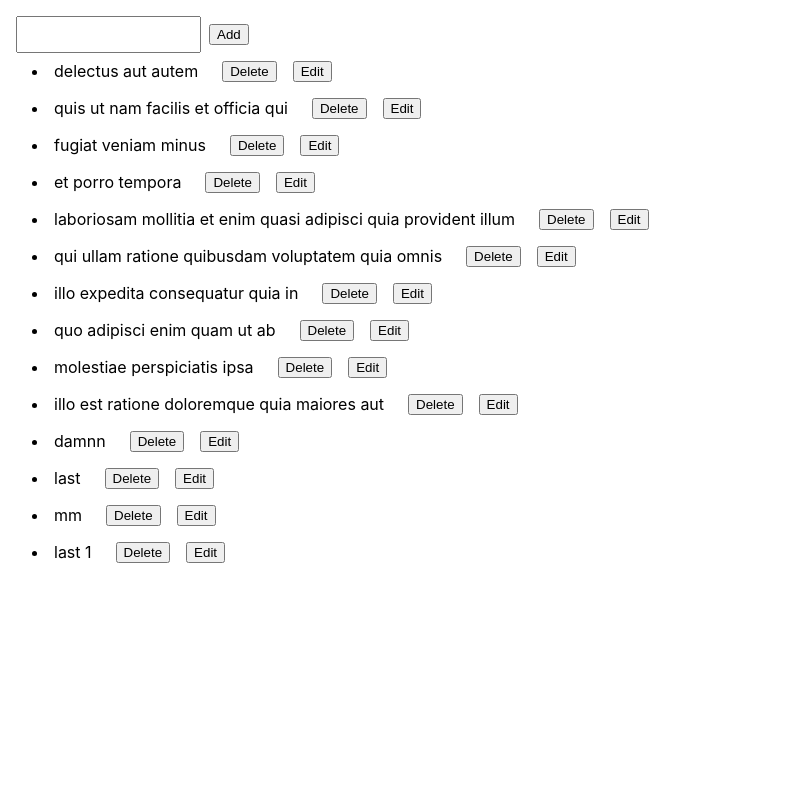
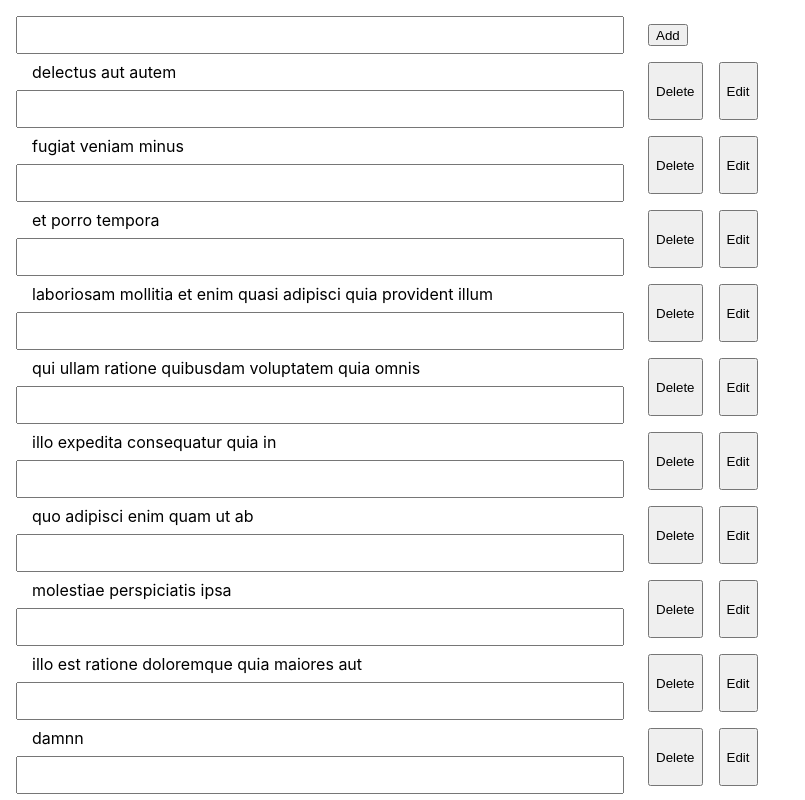
Before and after one commit to arun0808rana/redux-toolkit-query-tut, a React (Create React App) app: page / in a window 1280 px wide. Shown: the top 800 px of the page, without its empty margins (0-805 px from the left). Built offline with nearby package versions, Linux system fonts and the light colour scheme; data requests are answered from the project's data file.

Commit message:
wip: editing, add: deletion

```diff
--- a/data/db.json
+++ b/data/db.json
@@ -3,11 +3,6 @@
     {
       "id": 1,
       "title": "delectus aut autem",
-      "completed": false
-    },
-    {
-      "id": 2,
-      "title": "quis ut nam facilis et officia qui",
       "completed": false
     },
     {
@@ -69,6 +64,11 @@
       "id": "d5109ce3-4ef2-4211-90a2-bc4ef08b6915",
       "title": "last 1",
       "completed": false
+    },
+    {
+      "id": "08a81a0b-6614-4b91-98a9-64beff88e4b4",
+      "title": "dada",
+      "completed": false
     }
   ]
 }
--- a/src/App.css
+++ b/src/App.css
@@ -9,12 +9,21 @@
 
 .todo-container li {
   margin: 0.5rem 1rem;
+  display: block;
 }
 
 button{
   margin: 0.5rem;
+  display: block;
 }
 
 .flex{
   display: flex;
 }
+
+input{
+  height: 32px;
+  width: 600px;
+  margin-right: 16px;
+  display: block;
+}
--- a/src/features/api/apiSlice.js
+++ b/src/features/api/apiSlice.js
@@ -3,13 +3,13 @@ import { createApi, fetchBaseQuery } from '@reduxjs/toolkit/query/react';
 export const apiSlice = createApi({
     reducerPath: 'api',
     baseQuery: fetchBaseQuery({ baseUrl: 'http://localhost:8081' }),
-    tagTypes:['Todos'],
+    tagTypes: ['Todos'],
     endpoints: (builder) => {
         return {
             // builder.query means we are just querying the db, since the default GET method
             getTodos: builder.query({
                 query: () => '/todos',
-                providesTags:['Todos']
+                providesTags: ['Todos']
             }),
             //  builder.mutation means we are actually changing the data at db, since it is POST method
             // The same will be done for other crud ops that are responsible for a change in db
@@ -26,14 +26,16 @@ export const apiSlice = createApi({
                     url: `/todos/${todo.id}`,
                     method: 'PATCH',
                     body: todo
-                })
+                }),
+                invalidatesTags: ['Todos']
             }),
             deleteTodo: builder.mutation({
-                query: (todo) => ({
-                    url: `/todos/${todo.id}`,
+                query: (id) => ({
+                    url: `/todos/${id}`,
                     method: 'DELETE',
-                    body: todo.id
-                })
+                    body: id
+                }),
+                invalidatesTags: ['Todos']
             })
         }
     }
--- a/src/features/todo/TodoList.js
+++ b/src/features/todo/TodoList.js
@@ -4,6 +4,7 @@ import { useGetTodosQuery, useAddTodoMutation, useUpdateTodoMutation, useDeleteT
 function TodoList() {
     // local states
     const [newTodo, setNewTodo] = useState({});
+    const [isEditing, setIsEditing] = useState(false);
 
     // hooks
     const {
@@ -39,13 +40,13 @@ function TodoList() {
 
     // delete todo
     const handleDeletTodo = (e) => {
-        deleteTodo({
-            "id": e.target.id,
-            "title": e.target.getAttribute("data-title"),
-            // todo: complete this
-            "completed": false
-        })
-        setNewTodo({})
+        console.log("id", e.target.getAttribute("data-id"))
+        deleteTodo(e.target.getAttribute("data-id"))
+        setNewTodo({});
+    }
+
+    const handleEditing = (e) => {
+        setIsEditing(!isEditing);
     }
 
     // utility functions
@@ -65,8 +66,12 @@ function TodoList() {
                 todos.map(todo => {
                     return (
                         <div key={todo.id} className='todo-container'>
-                            <li>{todo.title}</li>
-                            <button>Delete</button>
+                            <div>
+                                <li>{todo.title}</li>
+                                {/* todo: complete this */}
+                                <input type="text" onChange={handleEditing} />
+                            </div>
+                            <button data-id={todo.id} onClick={handleDeletTodo}>Delete</button>
                             <button>Edit</button>
                         </div>
                     )
```
